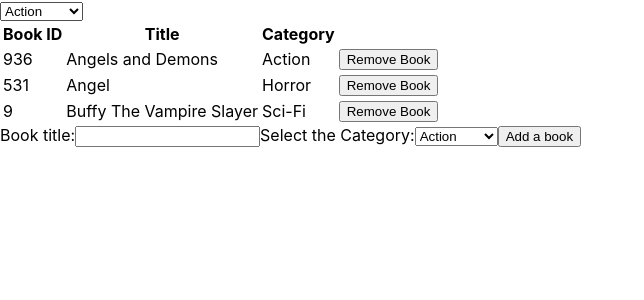
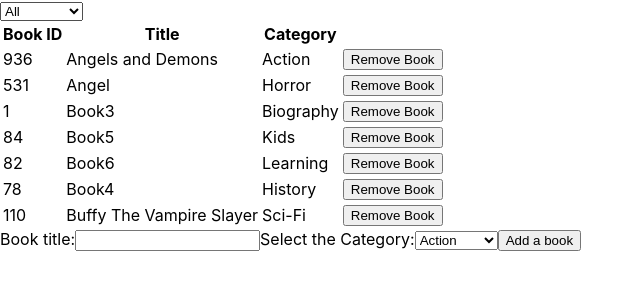
Before and after one commit to che30/BookStore, a React (Create React App) app: page / in a window 1280 px wide. Shown: the top 300 px of the page, without its empty margins (0-644 px from the left). Built offline with nearby package versions, Linux system fonts and the light colour scheme.

Commit message:
Add the following Delete changecategory file Dispatch action to store

```diff
--- a/src/actions/index.js
+++ b/src/actions/index.js
@@ -10,6 +10,12 @@ const RemoveBook = (book) => ({
   book,
 
 });
+
+const ChangeFilter = (category) => ({
+  type: CHANGE_FILTER,
+  category,
+});
+
 export {
-  CreateBook, RemoveBook, CREATE_BOOK, REMOVE_BOOK, CHANGE_FILTER,
+  CreateBook, RemoveBook, CREATE_BOOK, REMOVE_BOOK, ChangeFilter, CHANGE_FILTER,
 };
--- a/src/components/CategoryFilter.js
+++ b/src/components/CategoryFilter.js
@@ -3,12 +3,12 @@ import React from 'react';
 import PropTypes from 'prop-types';
 
 const CategoryFilter = ({ changeFilter }) => {
-  const categories = ['Action', 'Biography',
+  const categories = ['All', 'Action', 'Biography',
     'History', 'Horror', 'Kids', 'Learning', 'Sci-Fi'];
   return (
     <div>
       <label>
-        <select onChange={changeFilter}>
+        <select onChange={(e) => { changeFilter(e.target.value); }}>
           {categories.map((cat) => (<option key={cat} value={cat}>{cat}</option>))}
         </select>
       </label>
--- a/src/containers/Booklist.js
+++ b/src/containers/Booklist.js
@@ -2,10 +2,9 @@
 import React from 'react';
 import PropTypes from 'prop-types';
 import { connect } from 'react-redux';
-import { RemoveBook } from '../actions';
+import { RemoveBook, ChangeFilter } from '../actions';
 import Book from '../components/Book';
 import CategoryFilter from '../components/CategoryFilter';
-import FilterReducer from '../reducers/FilterReducer';
 
 const BookList = ({
   books, filter, changeFilter, removeBook,
@@ -14,7 +13,9 @@ const BookList = ({
   return (
 
     <div>
-      <CategoryFilter changeFilter={changeFilter} />
+      <div>
+        <CategoryFilter changeFilter={changeFilter} />
+      </div>
       <table>
         <thead>
 
@@ -33,11 +34,7 @@ const BookList = ({
         </thead>
         <tbody>
           {filteredBooks.map((book) => (
-            <Book
-              key={book.id}
-              book={book}
-              removeBook={removeBook}
-            />
+            <Book book={book} key={book.id} removeBook={removeBook} />
           ))}
         </tbody>
       </table>
@@ -66,7 +63,6 @@ const mapStateProps = (state) => ({
 });
 const mapDispatchToProps = (dispatch) => ({
   removeBook: (book) => dispatch(RemoveBook(book)),
-  changeFilter: (filter) => dispatch(FilterReducer(filter)),
-  // delete: (book) => dispatch(RemoveBook(book)),
+  changeFilter: (category) => dispatch(ChangeFilter(category)),
 });
 export default connect(mapStateProps, mapDispatchToProps)(BookList);
--- a/src/index.js
+++ b/src/index.js
@@ -5,7 +5,7 @@ import './index.css';
 import { Provider } from 'react-redux';
 import { createStore } from 'redux';
 import App from './components/App';
-import BookReducer from './reducers/BookReducer';
+import rootReducer from './reducers';
 
 const initialState = {
   books: [
@@ -20,13 +20,33 @@ const initialState = {
       category: 'Horror',
     },
     {
+      id: Math.floor(Math.random() * 100) + 1,
+      title: 'Book3',
+      category: 'Biography',
+    },
+    {
+      id: Math.floor(Math.random() * 100) + 1,
+      title: 'Book5',
+      category: 'Kids',
+    },
+    {
+      id: Math.floor(Math.random() * 100) + 1,
+      title: 'Book6',
+      category: 'Learning',
+    },
+    {
+      id: Math.floor(Math.random() * 100) + 1,
+      title: 'Book4',
+      category: 'History',
+    },
+    {
       id: Math.floor(Math.random() * 1000),
       title: 'Buffy The Vampire Slayer',
       category: 'Sci-Fi',
     },
   ],
 };
-const store = createStore(BookReducer, initialState,
+const store = createStore(rootReducer, initialState,
   window.__REDUX_DEVTOOLS_EXTENSION__ && window.__REDUX_DEVTOOLS_EXTENSION__());
 ReactDOM.render(
   <React.StrictMode>
--- a/src/reducers/BookReducer.js
+++ b/src/reducers/BookReducer.js
@@ -8,16 +8,14 @@ export const randInt = (minim, maxim) => {
 const BookReducer = (state = [], action) => {
   switch (action.type) {
     case CREATE_BOOK:
-      return {
-        books: [...state.books, {
-          id: randInt(1, 1000),
-          title: action.book.title,
-          category: action.book.category,
-        }],
-      };
+      return [...state, {
+        id: randInt(1, 1000),
+        title: action.book.title,
+        category: action.book.category,
+      }];
 
     case REMOVE_BOOK:
-      return { books: state.books.filter((book) => book.id !== action.book.id) };
+      return state.filter((book) => book.id !== action.book.id);
     default:
       return state;
   }
--- a/src/reducers/FilterReducer.js
+++ b/src/reducers/FilterReducer.js
@@ -3,7 +3,7 @@ import { CHANGE_FILTER } from '../actions/index';
 const FilterReducer = (state = 'All', action) => {
   switch (action.type) {
     case CHANGE_FILTER:
-      return action.filter;
+      return action.category;
     default:
       return state;
   }
--- a/src/reducers/index.js
+++ b/src/reducers/index.js
@@ -1,4 +1,10 @@
 import { combineReducers } from 'redux';
 import BookReducer from './BookReducer';
+import FilterReducer from './FilterReducer';
 
-export default combineReducers({ BookReducer });
+const rootReducer = combineReducers({
+  books: BookReducer,
+  filter: FilterReducer,
+});
+
+export default rootReducer;
```
Also changed, not shown: src/actions/ChangeFilter.js (deleted, +0 -7 lines).
